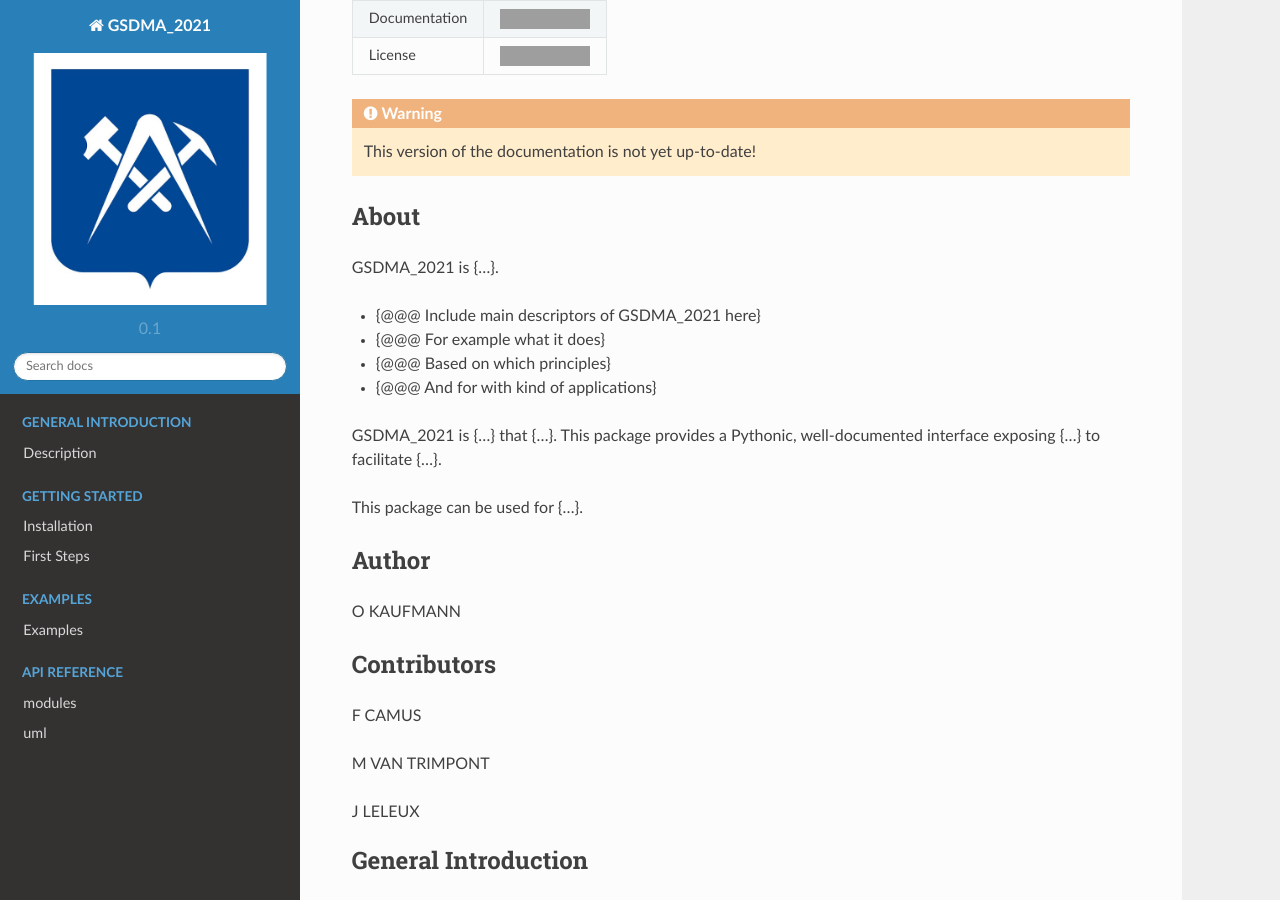
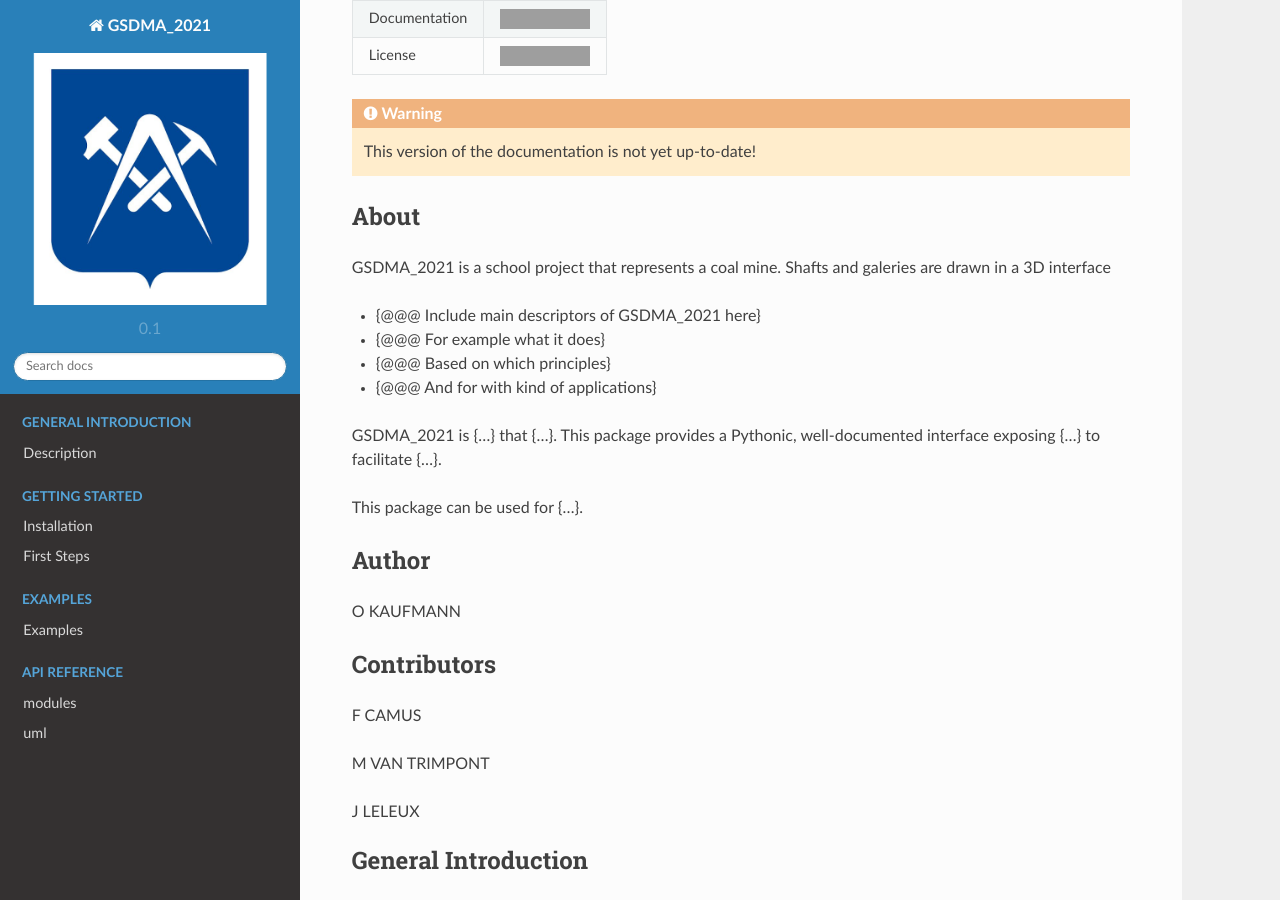
Before and after one commit to kaufmanno/GSDMA_2021, a Sphinx documentation site: the page built from docs/source/index.rst, in a window 1280 px wide and 900 px high, scrolled down 372 px. Built offline with Sphinx 7.4.7 and the Read the Docs theme 2.0.0, drawn with Linux system fonts in a browser that asks for light colours; grey boxes are pictures that could not be loaded.

Commit message:
Update index.rst

```diff
--- a/docs/source/index.rst
+++ b/docs/source/index.rst
@@ -31,7 +31,7 @@
 About
 """""
 
-GSDMA_2021 is {...}.
+GSDMA_2021 is a school project that represents a coal mine. Shafts and galeries are drawn in a 3D interface
 
 * {@@@ Include main descriptors of GSDMA_2021 here}
 * {@@@ For example what it does}
```
